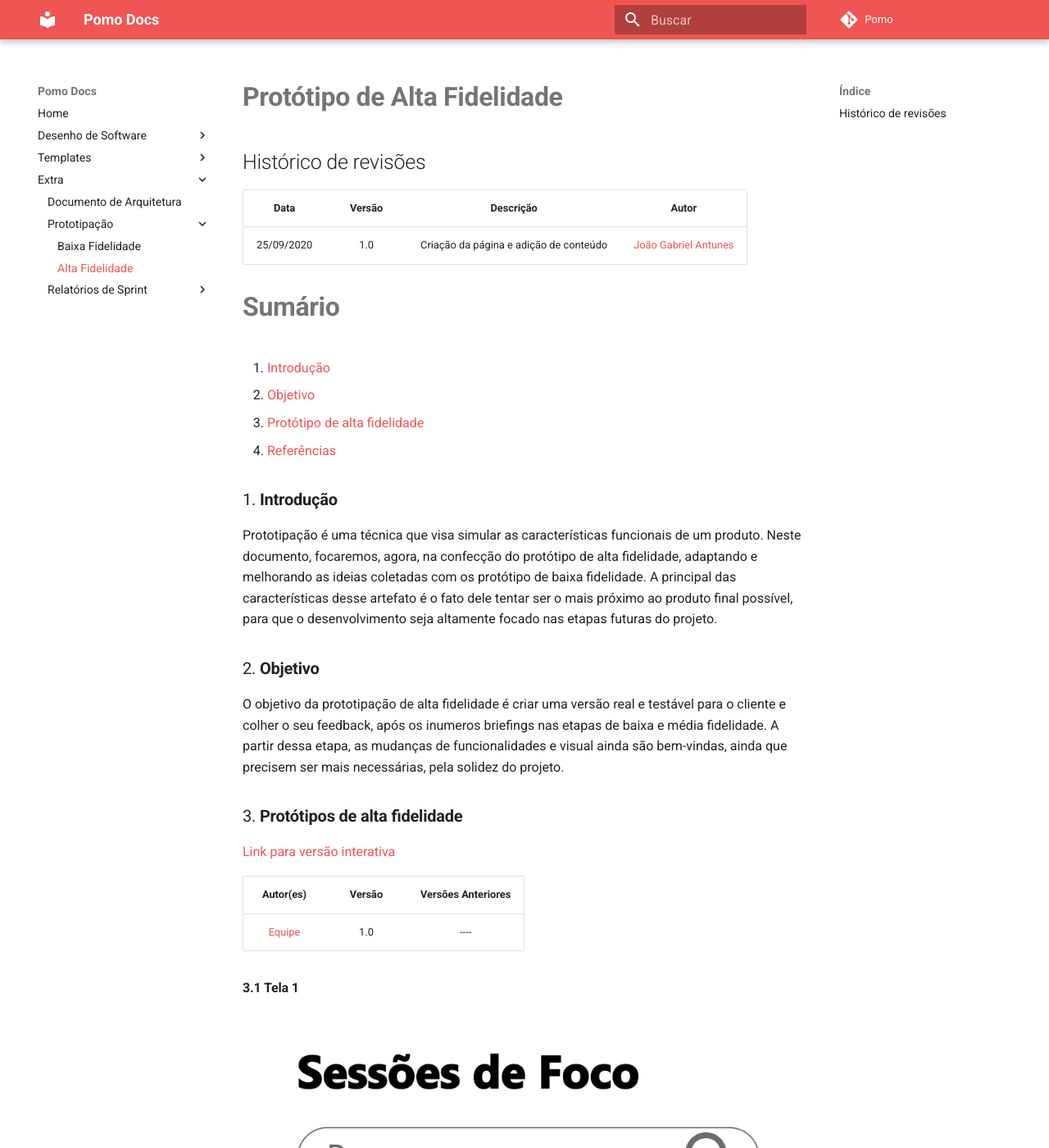
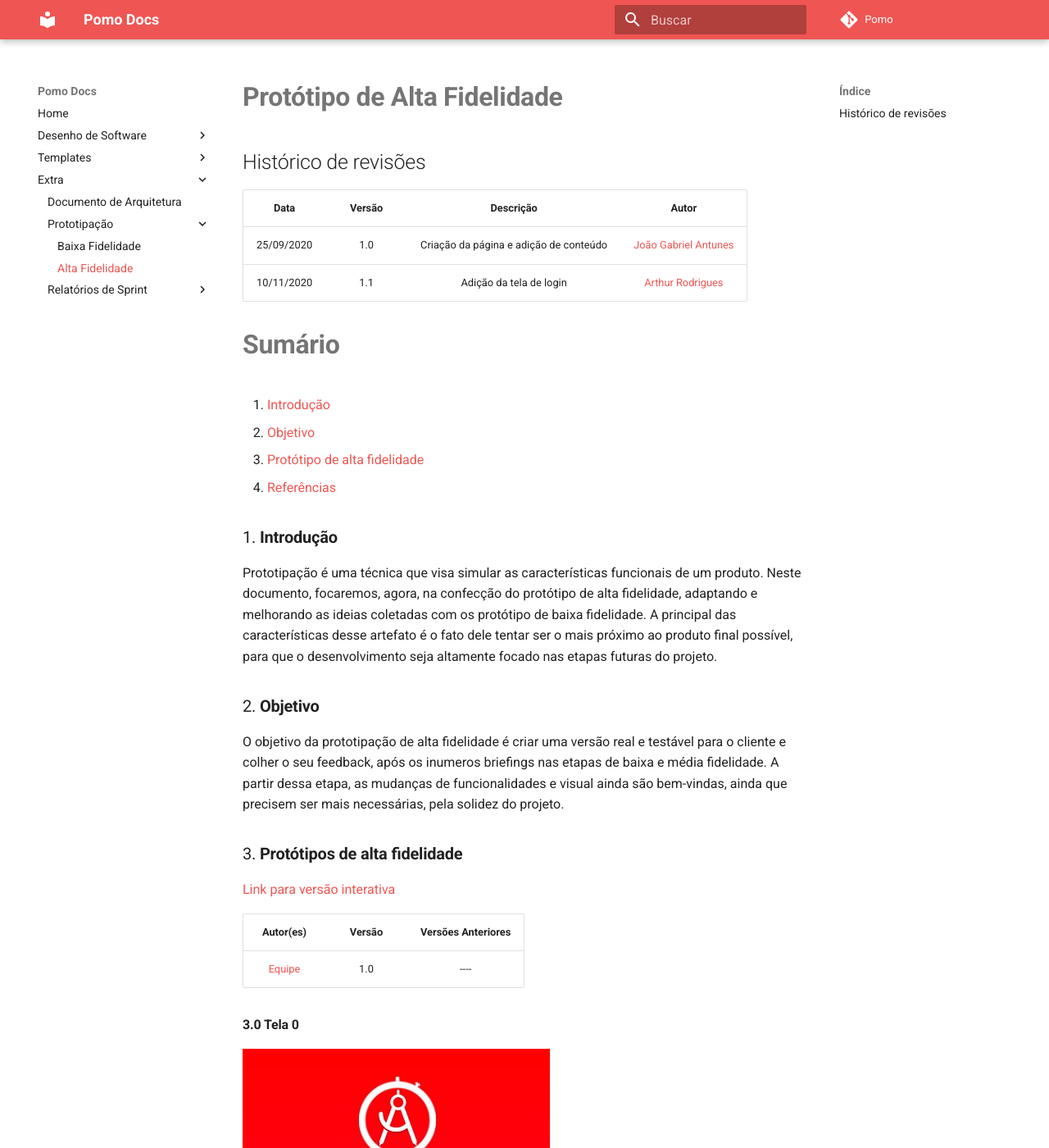
Before and after one commit to UnBArqDsw/2020.1_G6_Pomo, an MkDocs documentation site: the page built from docs/extra/prototipos/alta_fidelidade.md, in a window 1280 px wide and 1400 px high. Shown: the whole window at 82% size. Built offline with MkDocs 1.6.1 and Material for MkDocs 9.7.7, drawn with Linux system fonts in a browser that asks for light colours; comment, search, counter and statistics services are not loaded.

Commit message:
[DOC] Adicionando tela de login do prototipo

```diff
--- a/docs/extra/prototipos/alta_fidelidade.md
+++ b/docs/extra/prototipos/alta_fidelidade.md
@@ -5,6 +5,7 @@
 |Data|Versão|Descrição|Autor|
 |:---:|:---:|:---:|:---:|
 |25/09/2020|1.0|Criação da página e adição de conteúdo |[João Gabriel Antunes](https://github.com/flyerjohn)|
+|10/11/2020|1.1|Adição da tela de login |[Arthur Rodrigues](https://github.com/arthurarp)|
 
 # **Sumário**
 
@@ -28,6 +29,9 @@ O objetivo da prototipação de alta fidelidade é criar uma versão real e test
 |Autor(es)|Versão|Versões Anteriores|
 :------:|:------:|:-------:
 |[Equipe](https://github.com/ArqDsw/2020.1_G6_Pomo)| 1.0 | ----
+
+#### 3.0 Tela 0
+![](../../img/prototipo/alta/tela0.jpeg)
 
 #### 3.1 Tela 1
 ![](../../img/prototipo/alta/tela1.png)
```
Also changed, not shown: docs/img/prototipo/alta/tela0.jpeg (added).
